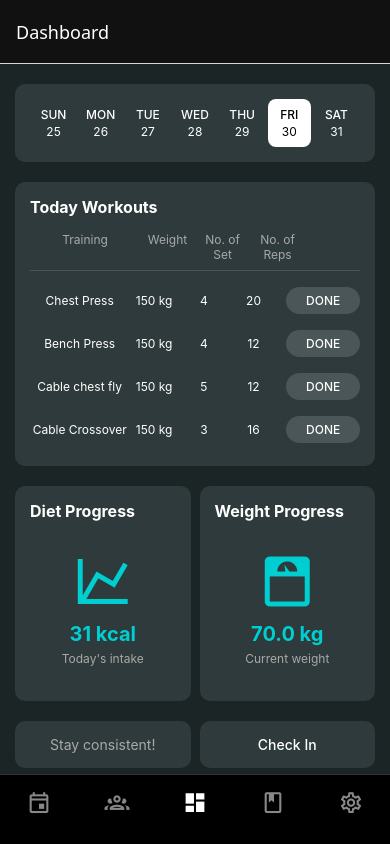
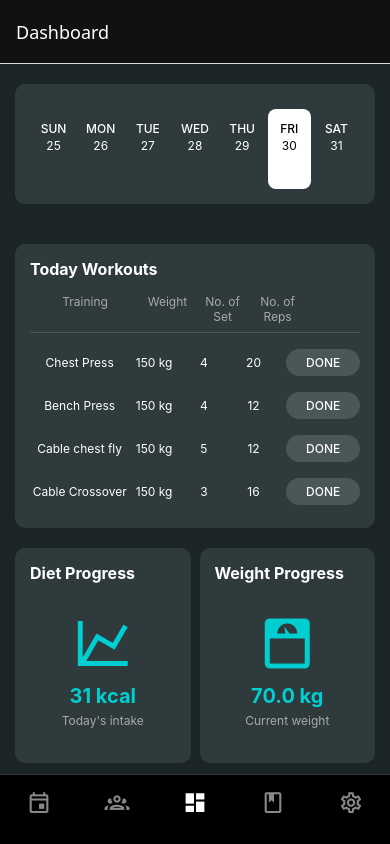
Before and after one commit to CasTPAcaDz7/fitness-app, a React Native app: screen /Dashboard in a window 390 px wide. Built offline with nearby package versions, Linux system fonts and the light colour scheme.

Commit message:
update: 重新設計Dashboard布局 - 增加週曆空間，內容下移到底部

```diff
--- a/screens/DashboardScreen.js
+++ b/screens/DashboardScreen.js
@@ -108,7 +108,7 @@ export default function DashboardScreen({ navigation }) {
   };
 
   const renderWeeklyCalendar = () => (
-    <View style={styles.card}>
+    <View style={styles.weeklyCalendarCard}>
       <View style={styles.calendarHeader}>
         <View style={styles.weekContainer}>
           {currentWeek.map((day, index) => (
@@ -221,12 +221,20 @@ export default function DashboardScreen({ navigation }) {
   return (
     <SafeAreaView style={styles.container}>
       <StatusBar barStyle="light-content" backgroundColor="#1C2526" />
-      <ScrollView style={styles.scrollView} showsVerticalScrollIndicator={false}>
+      <ScrollView
+        style={styles.scrollView}
+        contentContainerStyle={styles.scrollViewContent}
+        showsVerticalScrollIndicator={false}
+      >
         {renderWeeklyCalendar()}
-        {renderTodayWorkouts()}
-        {renderSimpleCharts()}
-        {renderBottomActions()}
-        <View style={{ height: 100 }} />
+
+        <View style={styles.spacer} />
+
+        <View style={styles.bottomContent}>
+          {renderTodayWorkouts()}
+          {renderSimpleCharts()}
+          {renderBottomActions()}
+        </View>
       </ScrollView>
     </SafeAreaView>
   );
@@ -241,6 +249,11 @@ const styles = StyleSheet.create({
     flex: 1,
     paddingHorizontal: 15,
     paddingTop: 10,
+  },
+  scrollViewContent: {
+    flexGrow: 1,
+    paddingBottom: 100,
+    justifyContent: 'space-between',
   },
   loadingContainer: {
     flex: 1,
@@ -270,19 +283,25 @@ const styles = StyleSheet.create({
   calendarHeader: {
     flexDirection: 'row',
     justifyContent: 'space-between',
-    alignItems: 'center',
+    alignItems: 'flex-start',
+    height: '100%',
   },
   weekContainer: {
     flexDirection: 'row',
     flex: 1,
     width: '100%',
+    height: '100%',
+    alignItems: 'flex-start',
+    paddingTop: 10,
   },
   dayContainer: {
     flex: 1,
     alignItems: 'center',
-    paddingVertical: 8,
+    paddingVertical: 12,
     borderRadius: 8,
     marginHorizontal: 2,
+    height: 80,
+    justifyContent: 'flex-start',
   },
   todayContainer: {
     backgroundColor: '#ffffff',
@@ -410,4 +429,17 @@ const styles = StyleSheet.create({
     textAlign: 'center',
     fontWeight: '500',
   },
+  bottomContent: {
+    marginVertical: 10,
+  },
+  weeklyCalendarCard: {
+    backgroundColor: '#2E3A3B',
+    borderRadius: 10,
+    padding: 15,
+    marginVertical: 10,
+    height: 120,
+  },
+  spacer: {
+    height: 10,
+  },
 });
```
